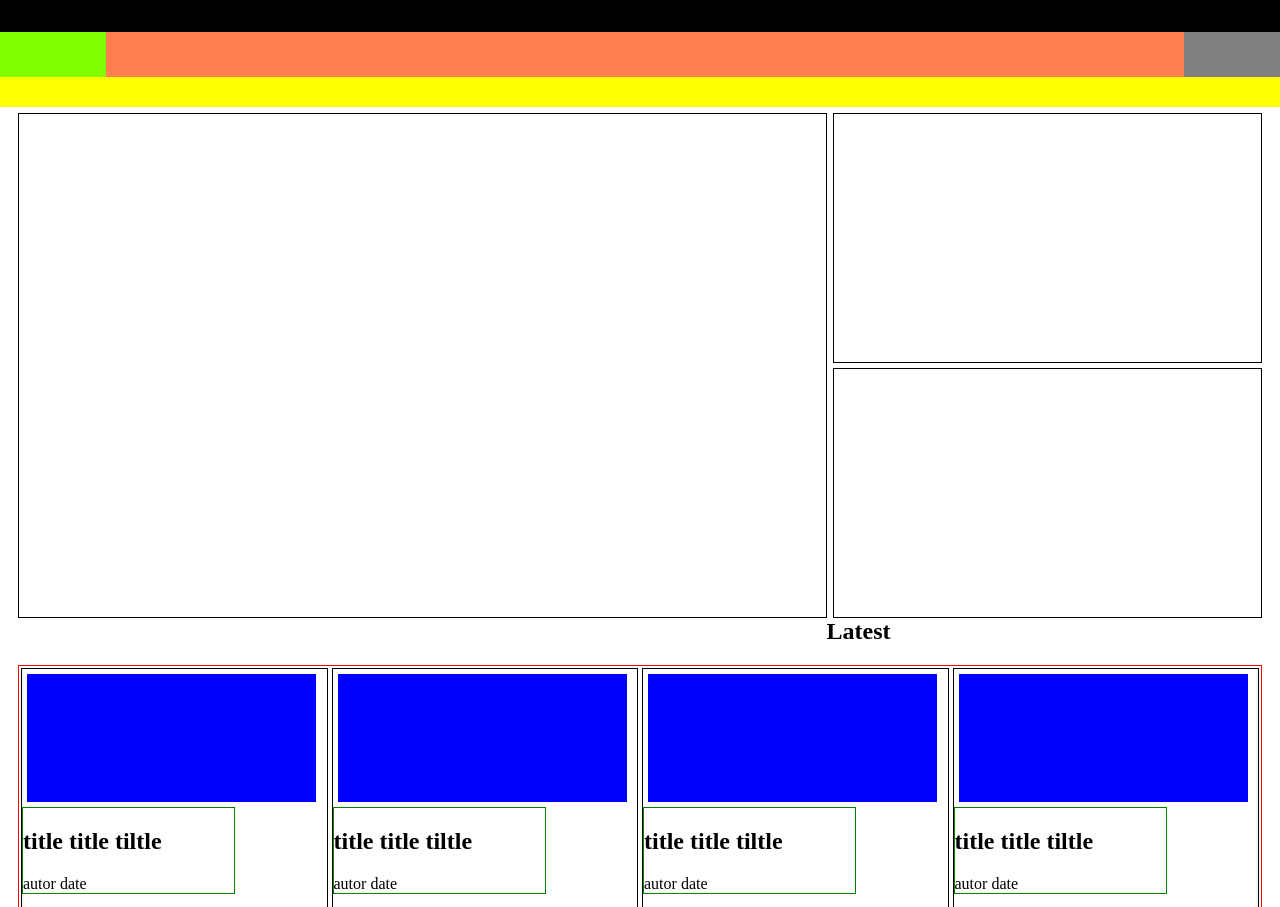
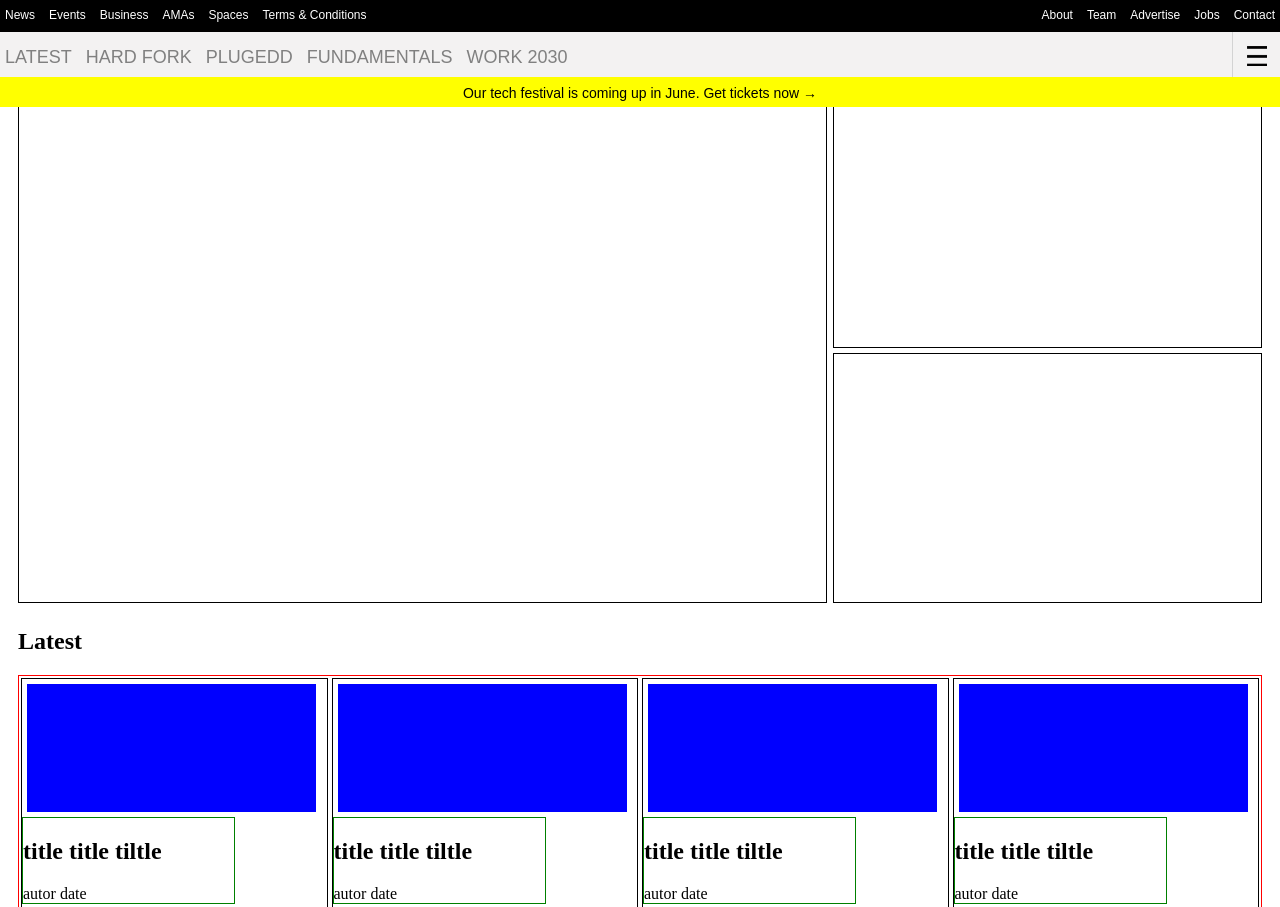
Before and after one commit to Salvador-ON/Responsive-Design, a plain HTML site: page index.html in a window 1280 px wide. Shown: the top 907 px of the page. Drawn offline with Linux system fonts and the light colour scheme.

Commit message:
navbar is complete

```diff
--- a/index.html
+++ b/index.html
@@ -12,12 +12,49 @@
 
 <body>
   <nav class="nav-bar">
-    <div class="fix-menu-black"></div>
+    <div class="fix-menu-black">
+      <ul class="list-nav1">
+        <li><a class="link-nav1" href="#">News</a></li>
+        <li><a class="link-nav1" href="#">Events</a></li>
+        <li><a class="link-nav1" href="#">Business</a></li>
+        <li><a class="link-nav1" href="#">AMAs</a></li>
+        <li><a class="link-nav1" href="#">Spaces</a></li>
+        <li><a class="link-nav1" href="#">Terms & Conditions</a></li>
+      </ul>
+
+      <ul class="list-nav1">
+          <li><a class="link-nav1" href="#">About</a></li>
+          <li><a class="link-nav1" href="#">Team</a></li>
+          <li><a class="link-nav1" href="#">Advertise</a></li>
+          <li><a class="link-nav1" href="#">Jobs</a></li>
+          <li><a class="link-nav1" href="#">Contact</a></li>
+        </ul>
+
+    </div>
+
     <div class="fix-menu-white">
-      <div class="logo-tnw"></div>
-      <div class="s-ui-buttons"></div>
+      <div class="logo-tnw">
+        <img id="nav-logo" alt="The Next Web" src="https://cdn0.tnwcdn.com/wp-content/themes/cyberdelia/assets/img/tnw.svg">
+      </div>
+
+      <ul class="white-list">
+        <li><a class="white-link" href="#">LATEST</a></li>
+        <li><a class="white-link" href="#">HARD FORK</a></li>
+        <li><a class="white-link" href="#">PLUGEDD</a></li>
+        <li><a class="white-link" href="#">FUNDAMENTALS</a></li>
+        <li><a class="white-link" href="#">WORK 2030</a></li>
+      </ul>
+
+      <div class="s-ui-buttons">
+        <ul class="nav-list">
+          <li id="search-li"><a href="#" class="nav-but"><img id="serach-ico" src="assets/search.png" alt="search-bt"></a></li>
+          <li><a href="#" class="nav-but"><img id="ui-ico" src="assets/ui.png" alt="search-bt"></a></li>
+        </ul>
+      </div>
     </div>
-    <div class="fix-message-yellow"></div>
+
+    <div class="fix-message-yellow">
+      <span id="yellow-info">Our tech festival is coming up in June. Get tickets now →</span></div>
   </nav>
 
   <main>
--- a/style.css
+++ b/style.css
@@ -3,35 +3,45 @@ body {
   max-width: 719px;
 }
 
+main{
+  top: 120px;
+}
+
 /* #region nav-bar*/
 .nav-bar{
-  background-color: blue;
   height: 80px;
 }
 
 
 .fix-menu-white{
-  background-color: coral;
+  background-color: #f3f2f2;
   height: 48px;
   display: flex;
   flex-flow: row;
-  justify-content: space-between;
+  justify-content: flex-end;
   position: fixed;
   top: 0;
-  left: 0;
+  left: 105px;
   right: 0;
 }
 
 .logo-tnw{
  width: 106px;
  height: 48px;
- background-color: chartreuse;
+ background-image: linear-gradient(rgb(187, 3, 49), #ff0000);
+ position: fixed;
+ left: 0;
+ text-align: center;
+ padding-top: 15px;
+ box-sizing: border-box;
+}
+
+#nav-logo{
+  width: 66px;
 }
 
 .s-ui-buttons{
-  width: 96px;
   height: 48px;
-  background-color: grey;
 }
 
 .fix-message-yellow{
@@ -41,15 +51,60 @@ body {
   top: 45px;
   left: 0;
   right: 0;
+  text-align: center;
+  padding-top: 7px;
+  box-sizing: border-box;
 }
 
+#yellow-info{
+  font-family: Arial, Helvetica, sans-serif;
+  font-size: 14px;
+  text-align: center;
+}
 
+.nav-but{
+  border-left: lightgray 1px solid;
+  width: 48px;
+  height: 48px;
+  display: inline-block;
+  box-sizing: border-box;
+}
+
+.nav-list li {
+  display: inline-block;
+}
+
+.nav-list{
+  padding: 0;
+  margin: 0;
+}
+
+#serach-ico{
+  width: 20px;
+  height: 20px;
+  padding: 14px;
+}
+
+#ui-ico{
+  width: 20px;
+  height: 20px;
+  padding: 14px;
+}
+
+.list-nav1{
+  display: none;
+}
+
+.white-list{
+  display: none;
+}
 
 /* #endregion */
 
 /* #region section 1 */
 .section-1 {
   margin: 5px 10px;
+  overflow: auto;
 }
 
 .article-1 {
@@ -300,15 +355,71 @@ footer{
     top: 0;
     left: 106px;
     right: 0;
+    display: flex;
+    flex-direction: row;
+    justify-content: space-between;
   }
 
   .fix-menu-white{
     top: 32px;
+    justify-content: space-between;
   }
 
   .fix-message-yellow{
     top: 77px;
   }
+
+  .logo-tnw{
+    width: 106px;
+    height: 80px;
+    background-color: chartreuse;
+    position: fixed;
+    left: 0;
+    top: 0;
+    }
+
+    #search-li{
+      display: none;
+    }
+
+  .list-nav1 li{
+    display: inline-block;
+  }
+
+  .list-nav1 {
+    margin: 0;
+    padding: 5px 0 0 0;
+    vertical-align: middle;
+    display: block;
+  }
+
+  .link-nav1 {
+    text-decoration: none;
+    color: white;
+    font-family: Arial, Helvetica, sans-serif;
+    margin: 5px;
+    font-size: 12px;
+
+  }
+
+
+    .white-list li{
+      display: inline-block;
+    }
+
+    .white-link{
+    text-decoration: none;
+    color: #808080;
+    font-family: Arial, Helvetica, sans-serif;
+    margin: 5px;
+    font-size: 18px;
+    }
+
+    .white-list{
+    margin: 0;
+    padding: 15px 0 0 0;
+    display: block;
+    }
 
   /* #endregion */
 
@@ -477,15 +588,70 @@ footer{
       top: 0;
       left: 0;
       right: 0;
+      display: flex;
+      flex-direction: row;
+      justify-content: space-between;
     }
 
     .fix-menu-white{
       top: 32px;
+      justify-content: space-between;
     }
 
     .fix-message-yellow{
       top: 77px;
     }
+
+    .logo-tnw{
+      display: none;
+      }
+
+      .fix-menu-white{
+        left: 0;
+      }
+
+      #search-li{
+        display: none;
+      }
+
+    .list-nav1 li{
+      display: inline-block;
+    }
+
+    .list-nav1 {
+      margin: 0;
+      padding: 5px 0 0 0;
+      vertical-align: middle;
+      display: block;
+    }
+
+    .link-nav1 {
+      text-decoration: none;
+      color: white;
+      font-family: Arial, Helvetica, sans-serif;
+      margin: 5px;
+      font-size: 12px;
+    }
+
+
+
+      .white-list li{
+        display: inline-block;
+      }
+
+      .white-link{
+      text-decoration: none;
+      color: #808080;
+      font-family: Arial, Helvetica, sans-serif;
+      margin: 5px;
+      font-size: 18px;
+      }
+
+      .white-list{
+      margin: 0;
+      padding: 15px 0 0 0;
+      display: block;
+      }
 
     /* #endregion */
 
```
Also changed, not shown: assets/search.png (added), assets/ui.png (added).
